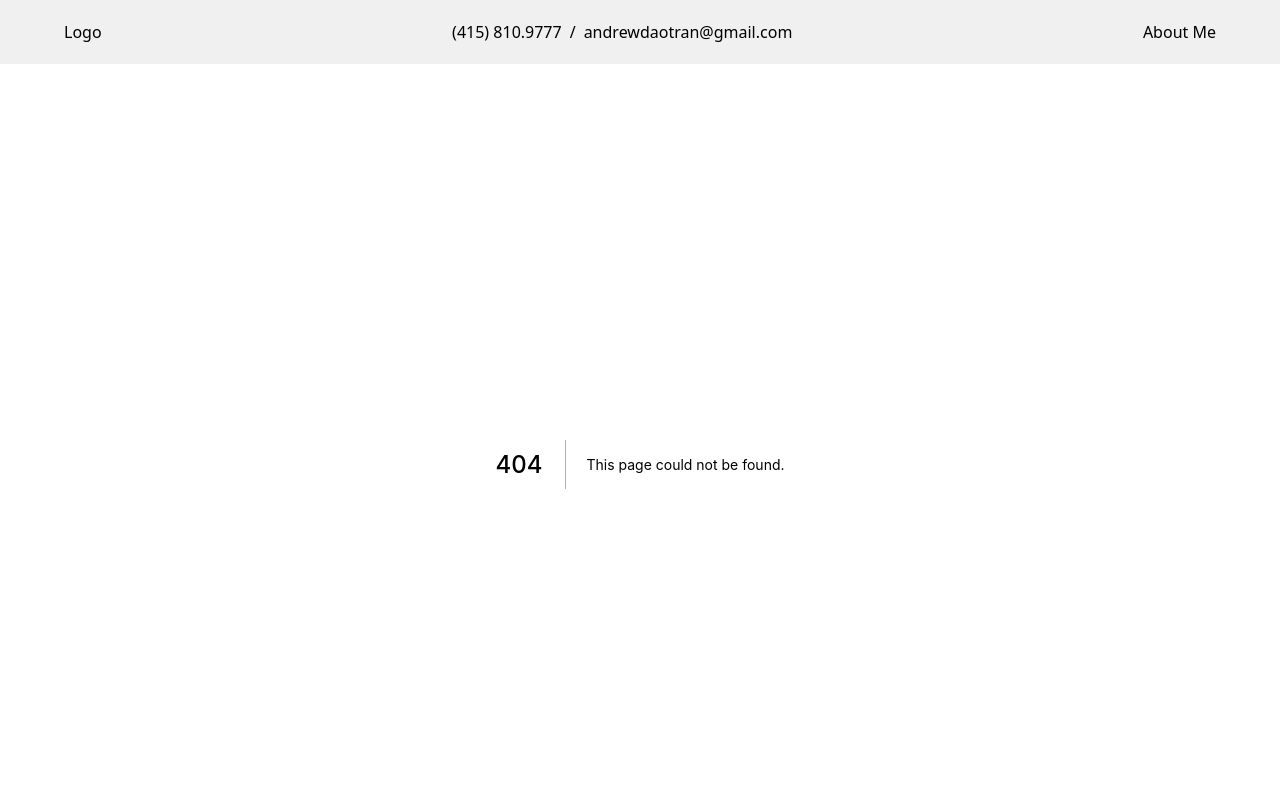
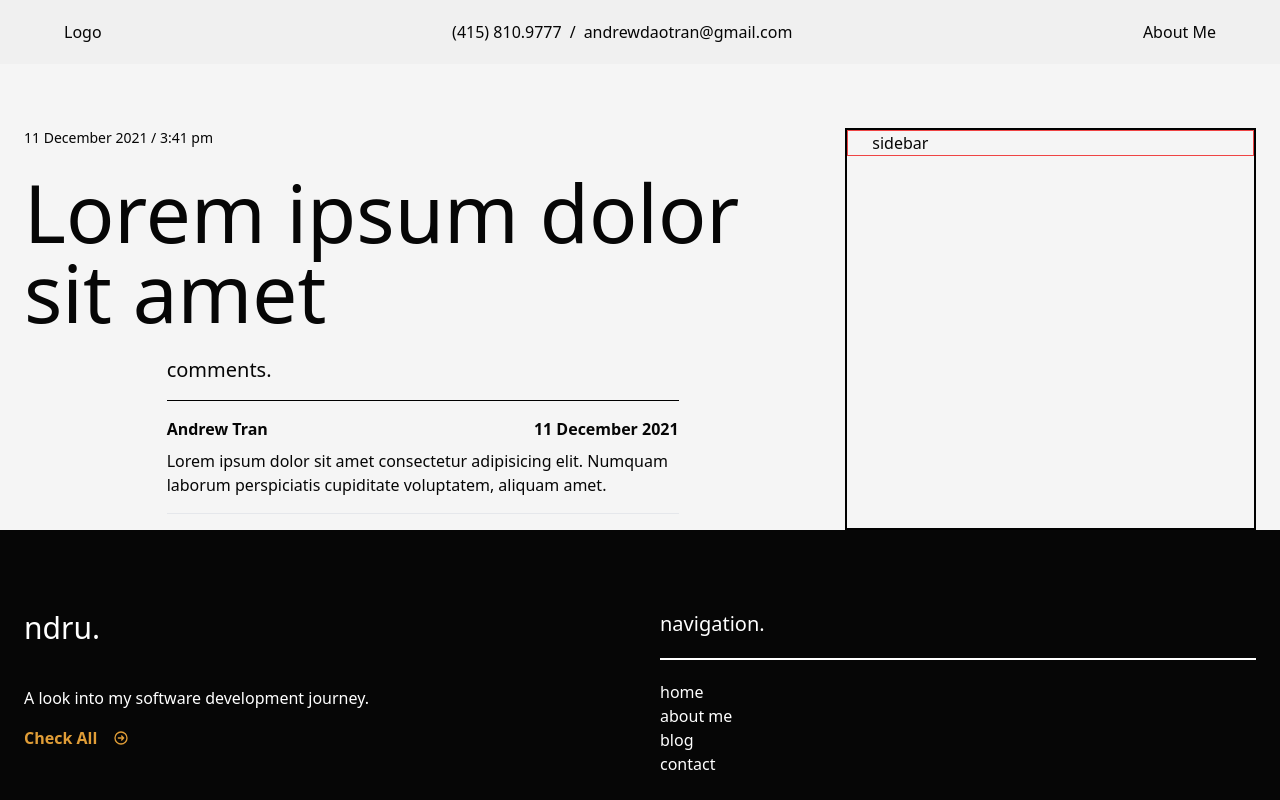
Before and after one commit to andrewdaotran/blog-dev-journey, a Next.js app: page /blog-posts/1 in a window 1280 px wide. Before the commit this address had no page. Shown: the top 800 px of the page. Built offline with nearby package versions, Linux system fonts and the light colour scheme.

Commit message:
Add single blog post page. Unfinished Sidebar.

```diff
--- /dev/null
+++ b/components/Comment.tsx
@@ -0,0 +1,31 @@
+import React from 'react'
+
+interface Props {
+  name: string
+  // date:
+  comment: string
+}
+
+const Comment = () => {
+  return (
+    <div className="">
+      <div className="mb-2 grid grid-cols-2 font-bold">
+        <h3 className="cols-span-1 ">
+          Andrew Tran
+          {/* {name} */}
+        </h3>
+        <p className="cols-span-1 justify-self-end">
+          11 December 2021
+          {/* {date} */}
+        </p>
+      </div>
+      <p className="">
+        Lorem ipsum dolor sit amet consectetur adipisicing elit. Numquam laborum
+        perspiciatis cupiditate voluptatem, aliquam amet.
+        {/* {comment} */}
+      </p>
+    </div>
+  )
+}
+
+export default Comment
--- /dev/null
+++ b/components/CommentSection.tsx
@@ -0,0 +1,18 @@
+import Comment from './Comment'
+
+const CommentSection = () => {
+  return (
+    <>
+      <div className=" ">
+        <div className="mx-auto mb-4 max-w-lg border-b border-black pb-4">
+          <h3 className="text-xl">comments.</h3>
+        </div>
+        <div className="mx-auto mb-4 max-w-lg border-b  pb-4">
+          <Comment />
+        </div>
+      </div>
+    </>
+  )
+}
+
+export default CommentSection
--- a/components/HeaderFooter.tsx
+++ b/components/HeaderFooter.tsx
@@ -11,7 +11,7 @@ const HeaderFooter = ({ children }: Props) => {
   return (
     <>
       {/* header */}
-      <header className=" bg-cultured">
+      <header className=" mb-16 bg-cultured">
         <div className="mx-auto  flex max-w-7xl  justify-between py-5 px-16">
           <h1 className="">Logo</h1>
           <h1 className="hidden sm:inline-flex">
--- a/components/Hero.tsx
+++ b/components/Hero.tsx
@@ -6,8 +6,10 @@ const Hero = () => {
     <div className="mx-6 ">
       <div className="mx-auto  grid max-w-7xl border-b-2 border-black pb-12 md:grid-cols-3">
         <div className="md:col-span-1"></div>
-        <div className="  mt-16 flex flex-col   md:col-span-2 ">
-          <h1 className=" text-6xl xl:text-[5rem]  ">Latest Updates</h1>
+        <div className=" flex flex-col   md:col-span-2 ">
+          <h1 className=" text-5xl lg:text-6xl xl:text-[5rem]  ">
+            Latest Updates
+          </h1>
           <p className="mt-12 text-lg xl:text-2xl">
             Lorem ipsum dolor, sit amet consectetur adipisicing elit. Quibusdam
             autem ad debitis in tempore. Quos cum aliquam, exercitationem non
--- /dev/null
+++ b/components/Sidebar.tsx
@@ -0,0 +1,9 @@
+const Sidebar = () => {
+  return (
+    <div className="border-2 border-black">
+      <div className="border border-red-500 px-6">sidebar</div>
+    </div>
+  )
+}
+
+export default Sidebar
--- /dev/null
+++ b/pages/blog-posts/[blogPost].tsx
@@ -0,0 +1,33 @@
+import React from 'react'
+import CommentSection from '../../components/CommentSection'
+import Sidebar from '../../components/Sidebar'
+
+interface Props {
+  // date:
+  title: string
+}
+
+const BlogPost = () => {
+  return (
+    <div className="mx-6 ">
+      <div className="mx-auto max-w-7xl  md:grid md:grid-cols-3">
+        <div className="mr-6 md:col-span-2">
+          <p className="mx-auto mb-6 text-sm">11 December 2021 / 3:41 pm</p>
+
+          <h3 className="mb-6 text-5xl lg:text-6xl xl:text-[5rem]">
+            Lorem ipsum dolor sit amet
+            {/* {title} */}
+          </h3>
+          {/* <div className="">
+      {blogPost}
+    </div> */}
+          <CommentSection />
+        </div>
+
+        <Sidebar />
+      </div>
+    </div>
+  )
+}
+
+export default BlogPost
```
